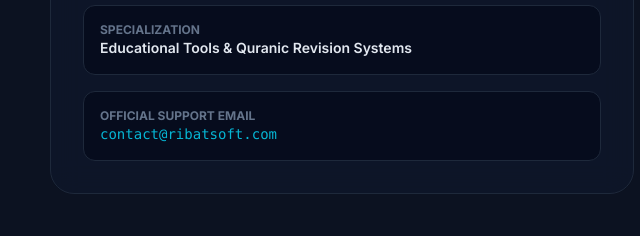
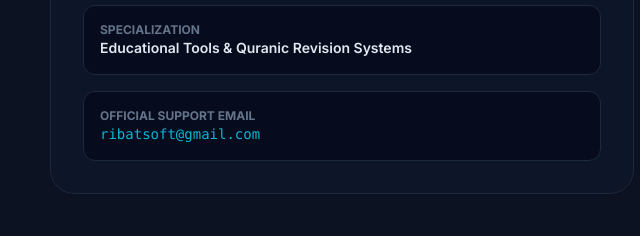
Before and after one commit to ribatSoft/ribatSoft.github.io, a plain HTML site: page index.html in a window 1280 px wide. Shown: the part 1724-1960 px from the top of the page, 614-1254 px from the left. Drawn offline with nearby package versions, Linux system fonts and the light colour scheme.

Commit message:
contact mail updated

```diff
--- a/index.html
+++ b/index.html
@@ -257,7 +257,7 @@
                                 </div>
                                 <div class="bg-slate-950/60 p-4 rounded-xl border border-slate-800">
                                     <span class="text-xs text-slate-500 block uppercase font-bold" data-i18n="dev_card_email_label">Official Support Email</span>
-                                    <span class="text-ribat-500 font-mono">contact@ribatsoft.com</span>
+                                    <span class="text-ribat-500 font-mono">ribatsoft@gmail.com</span>
                                 </div>
                             </div>
                         </div>
@@ -523,7 +523,7 @@
                 <button onclick="openModal('privacy-modal')" class="hover:text-ribat-500" data-i18n="footer_privacy">Privacy Policy</button>
                 <button onclick="openModal('terms-modal')" class="hover:text-ribat-500" data-i18n="footer_terms">Terms of Service</button>
                 <a href="#app-ads" class="hover:text-ribat-500">app-ads.txt</a>
-                <a href="mailto:contact@ribatsoft.com" class="hover:text-ribat-500">contact@ribatsoft.com</a>
+                <a href="mailto:ribatsoft@gmail.com" class="hover:text-ribat-500">ribatsoft@gmail.com</a>
             </div>
         </div>
     </footer>
@@ -733,7 +733,7 @@
                     <h4 class="font-bold text-white mt-4 text-base">2. Google Play & Advertising (AdMob)</h4>
                     <p>Our applications may display third-party advertisements served by Google AdMob. Google uses cookies and device identifiers to serve personalized or non-personalized ads according to user consent choices.</p>
                     <h4 class="font-bold text-white mt-4 text-base">3. Data Deletion Requests</h4>
-                    <p>Users can request complete deletion of their account data or cached app information by emailing <strong>contact@ribatsoft.com</strong>.</p>
+                    <p>Users can request complete deletion of their account data or cached app information by emailing <strong>ribatsoft@gmail.com</strong>.</p>
                 `,
                 terms: `
                     <p><strong>Terms of Service - Ribatsoft</strong></p>
@@ -753,7 +753,7 @@
                     <h4 class="font-bold text-white mt-4 text-base">2. Google Play et AdMob</h4>
                     <p>Nos applications peuvent diffuser des annonces Google AdMob. Google utilise des identifiants anonymes pour personnaliser la publicité selon votre consentement.</p>
                     <h4 class="font-bold text-white mt-4 text-base">3. Demande de Suppression</h4>
-                    <p>Toute demande de suppression de données peut être adressée directement à <strong>contact@ribatsoft.com</strong>.</p>
+                    <p>Toute demande de suppression de données peut être adressée directement à <strong>ribatsoft@gmail.com</strong>.</p>
                 `,
                 terms: `
                     <p><strong>Conditions d'Utilisation - Ribatsoft</strong></p>
@@ -834,8 +834,8 @@
             e.preventDefault();
             const feedback = document.getElementById('form-feedback');
             feedback.textContent = currentLang === 'en'
-                ? 'Thank you! Your message has been sent successfully to contact@ribatsoft.com.'
-                : 'Merci ! Votre message a été envoyé avec succès à contact@ribatsoft.com.';
+                ? 'Thank you! Your message has been sent successfully to ribatsoft@gmail.com.'
+                : 'Merci ! Votre message a été envoyé avec succès à ribatsoft@gmail.com.';
             feedback.classList.remove('hidden');
             e.target.reset();
             setTimeout(() => feedback.classList.add('hidden'), 4000);
```
